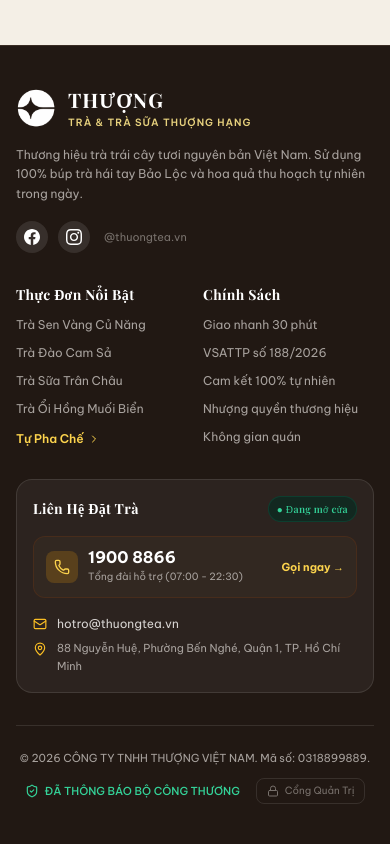
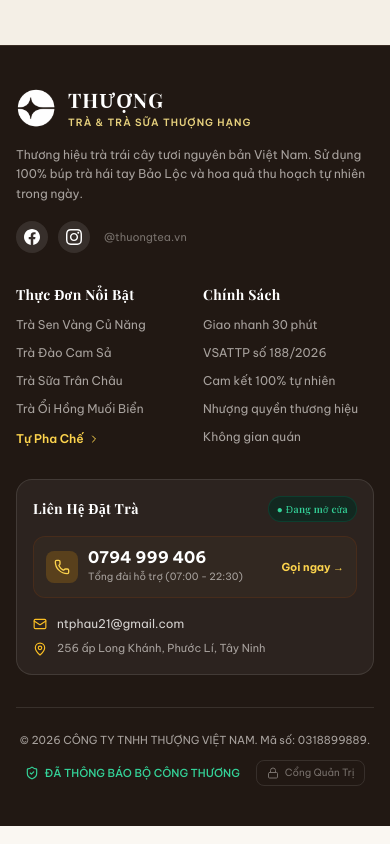
Before and after one commit to Phuchau1/thuongtea, a React (Vite) app: page / in a window 390 px wide. Shown: the part 6277-7121 px from the top of the page. Built offline with nearby package versions, Linux system fonts and the light colour scheme; no server answers; the database is empty; a web font is replaced by a local one.

Commit message:
Update contact info: phone 0794999406, email ntphau21@gmail.com, address 256 ap Long Khanh Phuoc Li Tay Ninh

```diff
--- a/src/components/Footer.tsx
+++ b/src/components/Footer.tsx
@@ -102,7 +102,7 @@
 
             {/* Box Gọi Điện Hotline Trực Tiếp */}
             <a
-              href="tel:19008866"
+              href="tel:0794999406"
               className="flex items-center justify-between p-3 rounded-xl bg-[#322821] border border-amber-900/30 hover:bg-[#3d3229] transition-colors group"
             >
               <div className="flex items-center gap-2.5">
@@ -110,7 +110,7 @@
                   <Phone className="w-4 h-4" />
                 </div>
                 <div>
-                  <div className="font-bold text-white text-base leading-none">1900 8866</div>
+                  <div className="font-bold text-white text-base leading-none">0794 999 406</div>
                   <div className="text-[10px] text-stone-400 mt-1">Tổng đài hỗ trợ (07:00 - 22:30)</div>
                 </div>
               </div>
@@ -121,15 +121,15 @@
 
             {/* Email & Địa Chỉ */}
             <div className="space-y-2 pt-1 text-xs text-stone-300">
-              <a href="mailto:hotro@thuongtea.vn" className="flex items-center gap-2.5 hover:text-white transition-colors">
+              <a href="mailto:ntphau21@gmail.com" className="flex items-center gap-2.5 hover:text-white transition-colors">
                 <Mail className="w-3.5 h-3.5 text-amber-400 shrink-0" />
-                <span>hotro@thuongtea.vn</span>
+                <span>ntphau21@gmail.com</span>
               </a>
 
               <div className="flex items-start gap-2.5 text-stone-400">
                 <MapPin className="w-3.5 h-3.5 text-amber-400 shrink-0 mt-0.5" />
                 <span className="text-[11px] leading-relaxed">
-                  88 Nguyễn Huệ, Phường Bến Nghé, Quận 1, TP. Hồ Chí Minh
+                  256 ấp Long Khánh, Phước Lí, Tây Ninh
                 </span>
               </div>
             </div>
--- a/src/components/FruitTeaHero.tsx
+++ b/src/components/FruitTeaHero.tsx
@@ -136,7 +136,7 @@
         <span className="hidden md:inline opacity-40">•</span>
         <span className="hidden md:flex items-center gap-1.5 whitespace-nowrap">
           <Phone className="w-3.5 h-3.5 text-emerald-300 shrink-0" />
-          <span className="whitespace-nowrap">Hotline đặt giao nhanh: <strong>1900 8866</strong></span>
+          <span className="whitespace-nowrap">Hotline đặt giao nhanh: <strong>0794 999 406</strong></span>
         </span>
       </div>
 
--- a/src/components/LiveOrderTrackerModal.tsx
+++ b/src/components/LiveOrderTrackerModal.tsx
@@ -133,10 +133,10 @@
           <div className="flex items-center justify-between p-3.5 rounded-2xl bg-[#F5EFE9] border border-[#C5DDD2] text-xs">
             <div className="flex items-center gap-2 text-[#322821]">
               <Phone className="w-4 h-4 text-[#D95829]" />
-              <span>Cần thay đổi thông tin? Gọi Barista: <strong>1900 8866</strong></span>
+              <span>Cần thay đổi thông tin? Gọi Barista: <strong>0794 999 406</strong></span>
             </div>
             <a
-              href="tel:19008866"
+              href="tel:0794999406"
               className="px-3 py-1 rounded-full bg-[#322821] text-white font-bold text-[11px]"
             >
               Gọi Ngay
--- a/src/components/ReceiptPrintModal.tsx
+++ b/src/components/ReceiptPrintModal.tsx
@@ -44,7 +44,7 @@
             <div className="text-2xl font-bold font-sans tracking-tight">THƯỢNG</div>
             <div className="text-[11px] text-gray-600">Trà & Trà Sữa Thượng Hạng • EST 2026</div>
             <div className="text-[10px] text-gray-500">Phục Vụ Tại Quán & Giao Hàng Tận Nơi</div>
-            <div className="text-[10px] text-gray-500">Hotline: 1900 8866</div>
+            <div className="text-[10px] text-gray-500">Hotline: 0794 999 406</div>
             <div className="pt-2 text-sm font-bold tracking-wider">PHIẾU PHA CHẾ & THANH TOÁN</div>
             <div className="text-xs font-bold text-[#322821]">Số đơn: #{order.orderNumber} ({order.id})</div>
             <div className="text-[10px] text-gray-500">{order.createdAt}</div>
```
